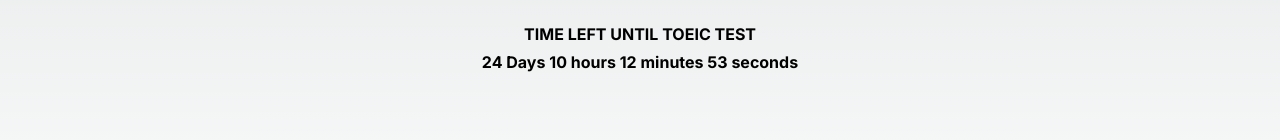
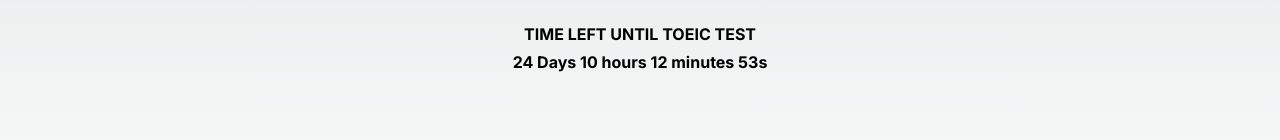
Before and after one commit to ElimsTran/personal-site, a Next.js app: page / in a window 1280 px wide. Shown: the part 464-604 px from the top of the page. Built offline with nearby package versions, Linux system fonts and the light colour scheme.

Commit message:
Fix : fixing padding

```diff
--- a/src/app/page.tsx
+++ b/src/app/page.tsx
@@ -15,9 +15,7 @@
       const minutes = Math.floor((diffTime / 1000 / 60) % 60);
       const hours = Math.floor((diffTime / (1000 * 60 * 60)) % 24);
       const days = Math.floor(diffTime / (1000 * 60 * 60 * 24));
-      setTimer(
-        `${days} Days ${hours} hours ${minutes} minutes ${seconds} seconds`
-      );
+      setTimer(`${days} Days ${hours} hours ${minutes} minutes ${seconds}s`);
     }, 1000);
 
     return () => {
@@ -26,7 +24,7 @@
   }, []);
 
   return (
-    <main className="flex min-h-screen flex-col items-center p-24 justify-center align-middle font-bold gap-1 select-none">
+    <main className="flex min-h-screen flex-col items-center justify-center align-middle font-bold gap-1 select-none">
       <img
         src="studying.gif"
         alt="studying.gif"
```
